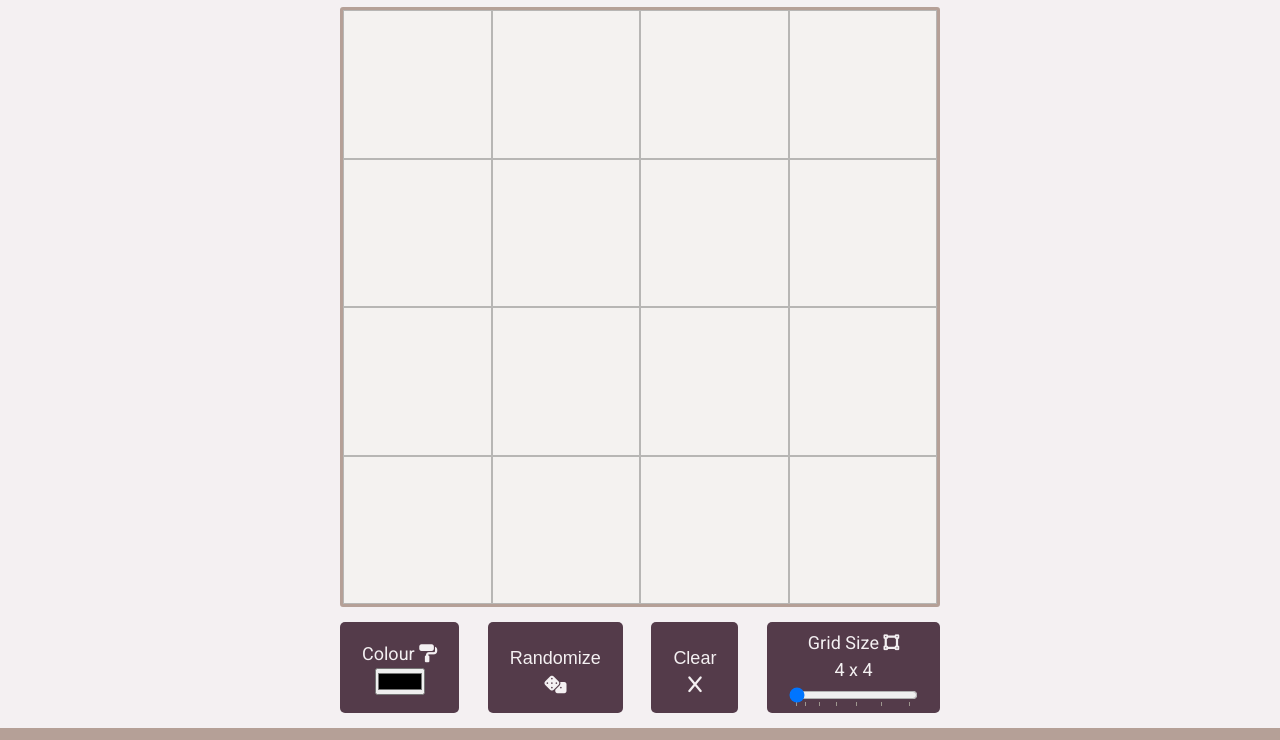
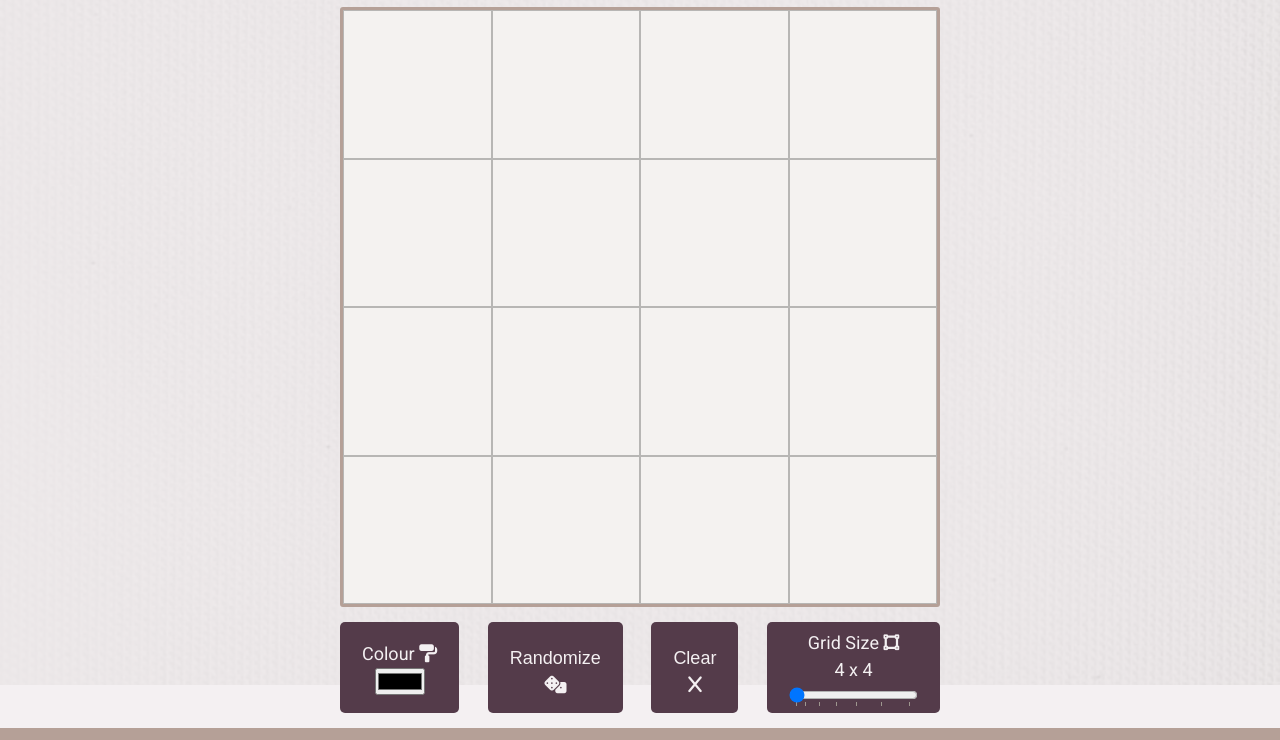
Before and after one commit to mattlep11/pixel-art-grid, a plain HTML site: page index.html in a window 1280 px wide. Shown: the part 115-855 px from the top of the page. Drawn offline with Linux system fonts and the light colour scheme.

Commit message:
Minor tweaks.

```diff
--- a/index.js
+++ b/index.js
@@ -119,7 +119,6 @@ GRID.addEventListener('mouseover', e => {
 
 // draw to the grid canvas
 function draw(cell) {
-  console.log("drawing called")
   if (randomize)
     cell.style.backgroundColor = generateRandomColour();
   else
--- a/style.css
+++ b/style.css
@@ -45,12 +45,12 @@ body {
 
 body #bg {
   position: absolute;
-  background: url("/pixel-art-grid/assets/canvas-bg.avif") center center;
-  background-repeat: no-repeat;
+  height: 100%;
+  width: 100%;
+  background: url("/pixel-art-grid/assets/canvas-bg.png") center center;
   background-size: cover;
   background-attachment: fixed;
   opacity: 0.3;
-  scale: 2;
   z-index: -2;
 }
 
```
Also changed, not shown: assets/canvas-bg.avif (deleted), assets/canvas-bg.png (added).
